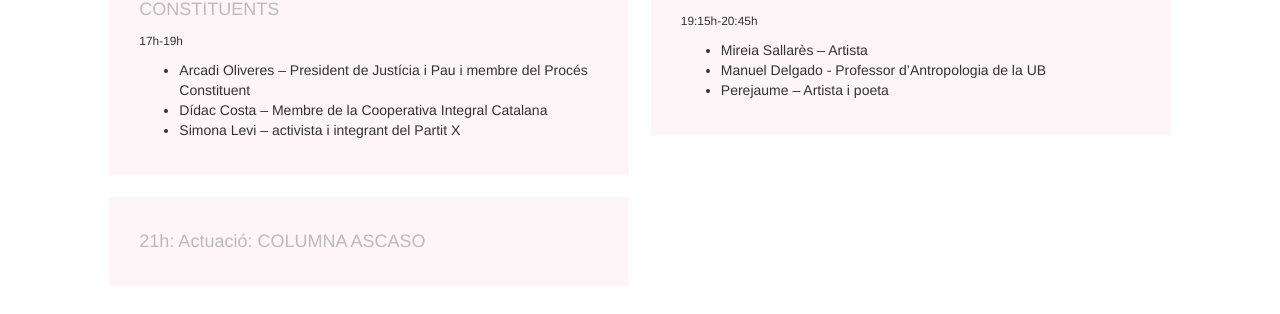
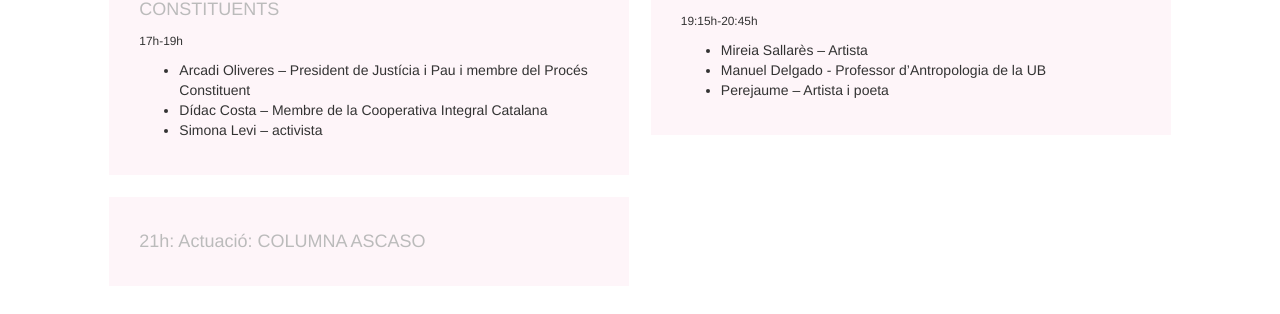
Before and after one commit to fundaciopalau/fundaciopalau.github.io, a Jekyll site: the page built from index.html, in a window 1280 px wide and 900 px high, scrolled down 1212 px. Shown: the part 296-610 px from the top of the window. Built offline with Jekyll 4.4.1, drawn with Linux system fonts in a browser that asks for light colours; Markdown is read by kramdown in place of the engine named in the settings.

Commit message:
el·liminada la X.

```diff
--- a/index.html
+++ b/index.html
@@ -94,7 +94,7 @@ keywords: exposició, Jo, em, rebel•lo, nosaltres, existim
 <ul>
 <li>Arcadi Oliveres – President de Justícia i Pau i membre del Procés Constituent</li>
 <li>Dídac Costa – Membre de la Cooperativa Integral Catalana</li>
-<li>Simona Levi – activista i integrant del Partit X</li>
+<li>Simona Levi – activista</li>
 </ul>
 </div>
 
```
